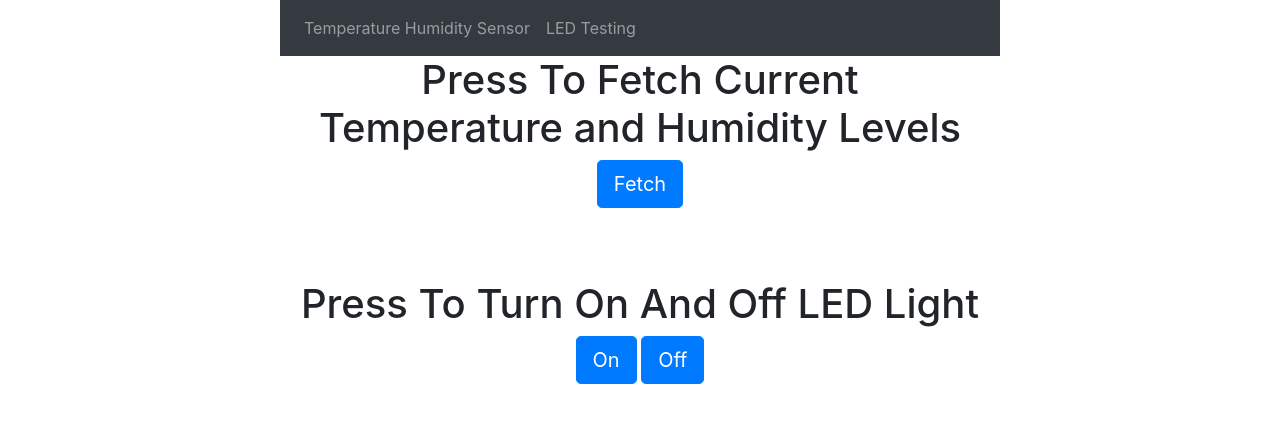
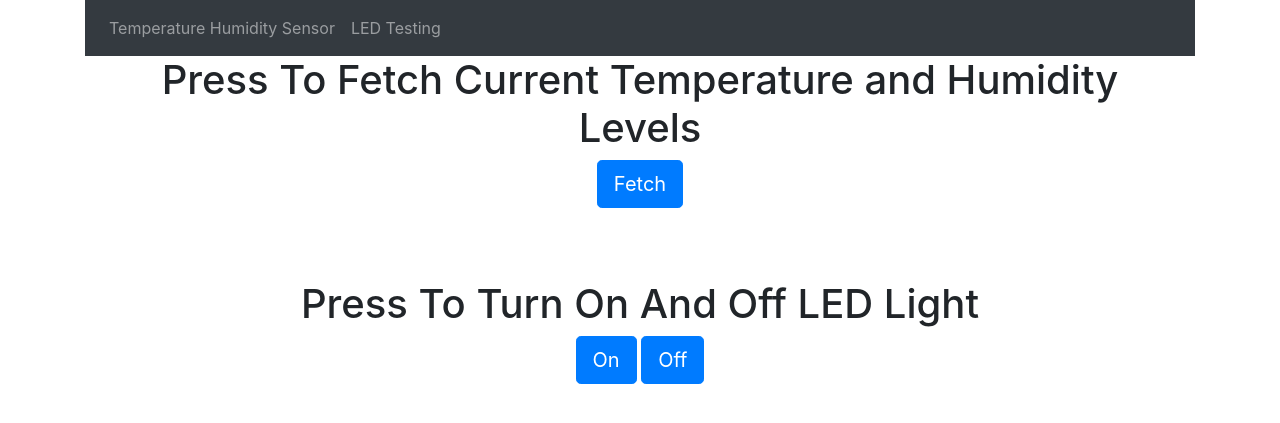
Before and after one commit to jackparsonss/Home-Webserer-API, a Flask app: page / in a window 1280 px wide. Shown: the top 423 px of the page. Run offline with Flask 2, Linux system fonts and the light colour scheme; some libraries are stand-ins or nearby versions.

Commit message:
fix html

```diff
--- a/Website/templates/fetchData.html
+++ b/Website/templates/fetchData.html
@@ -1,6 +1,6 @@
 {% extends "index.html" %} {% block title %}Fetch{% endblock %}
 {% block content %}
-<div class="container" style="width: 750px; margin: 0 auto;">
+
 <nav class="navbar navbar-expand-lg navbar-dark bg-dark">
 	<button
 		class="navbar-toggler"
@@ -37,5 +37,5 @@
 		Off
 	</button>
 </div>
-</div>
+
 {% endblock %}
```
Lines whose indentation alone changed are shown as unchanged.
